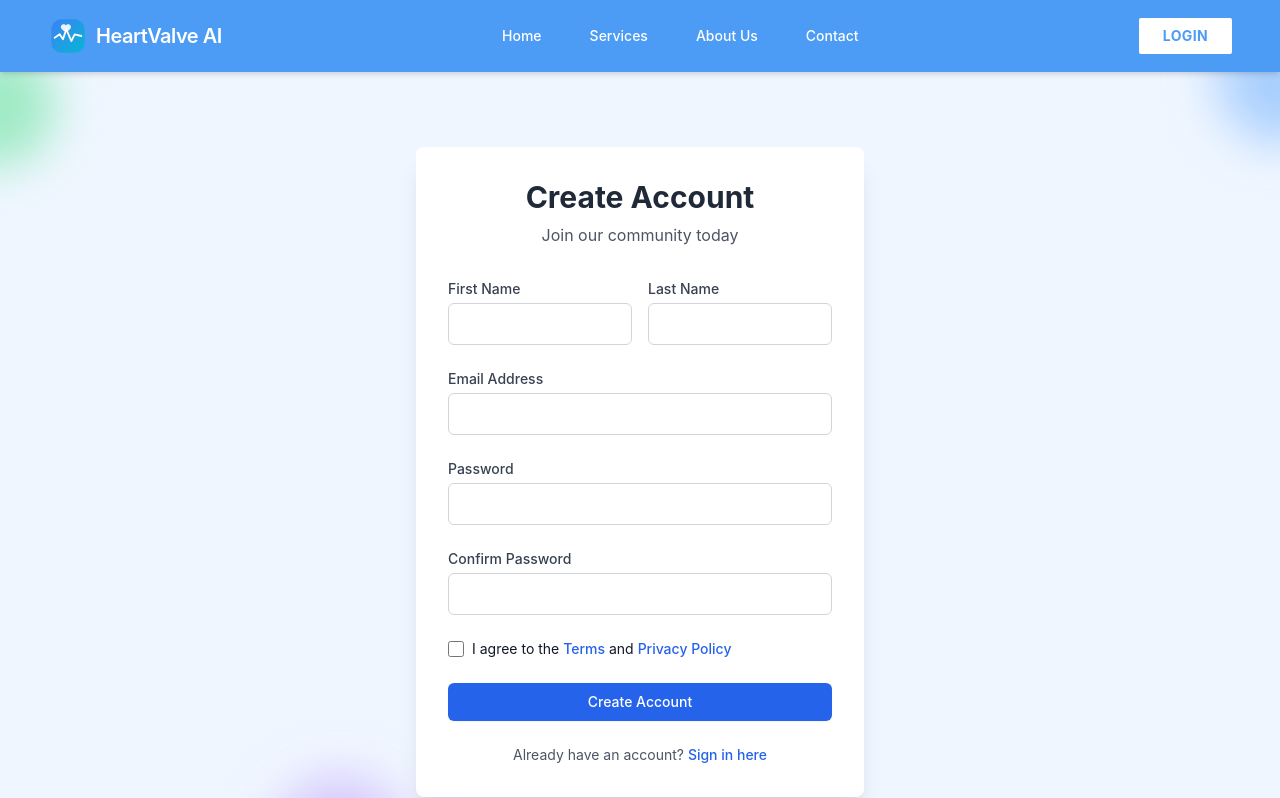
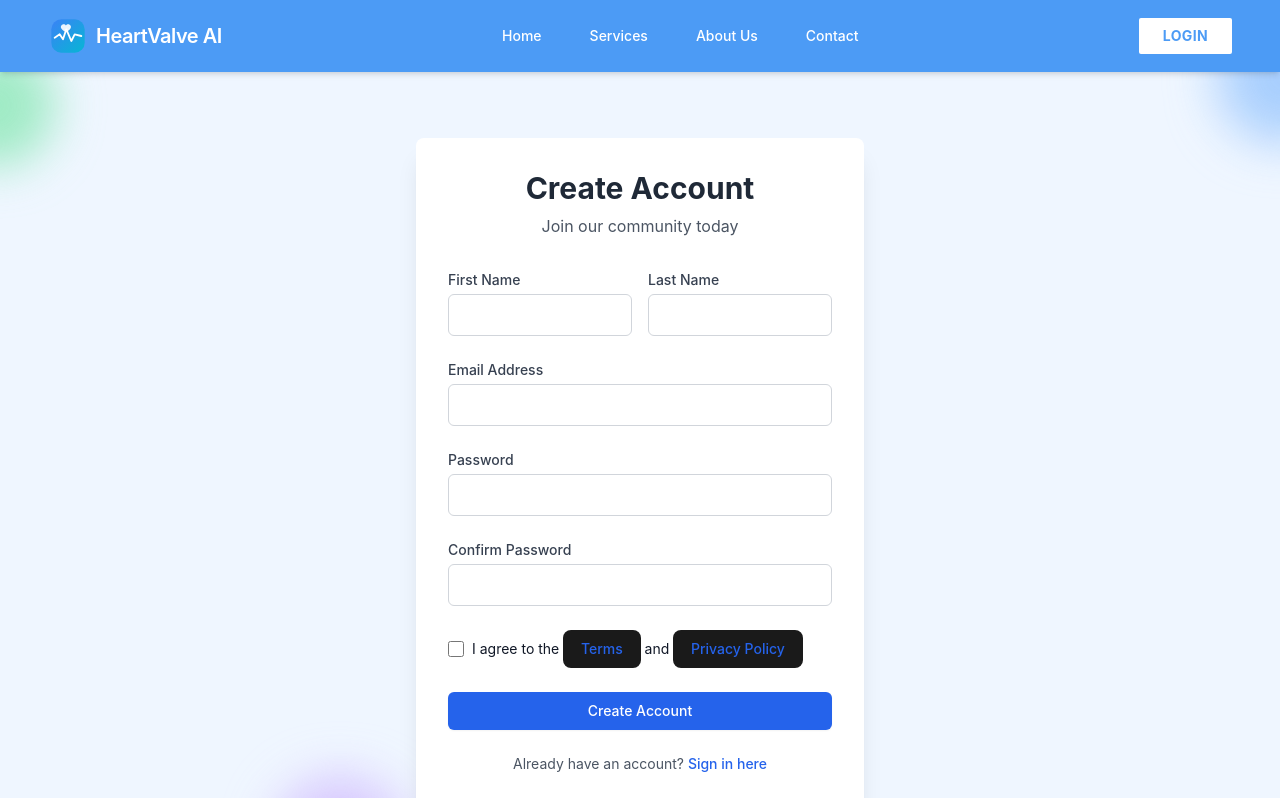
Before and after one commit to FaseehBajwa298/Heart-valve-detection, a React (Vite) app in the folder heart-valve-app/: page /register in a window 1280 px wide. Shown: the top 798 px of the page. Built offline with nearby package versions, Linux system fonts and the light colour scheme; no server answers.

Commit message:
feat(register): replace anchor tags with temporary alert buttons

```diff
--- a/heart-valve-app/src/pages/Register.jsx
+++ b/heart-valve-app/src/pages/Register.jsx
@@ -116,7 +116,22 @@ const Register = () => {
           <div className="flex items-center">
             <input id="agree-terms" type="checkbox" className="h-4 w-4 text-blue-600 focus:ring-blue-500 border-gray-300 rounded" required />
             <label htmlFor="agree-terms" className="ml-2 block text-sm text-gray-900">
-              I agree to the <a href="#" className="text-blue-600 hover:text-blue-500">Terms</a> and <a href="#" className="text-blue-600 hover:text-blue-500">Privacy Policy</a>
+              I agree to the{' '}
+              <button
+                type="button"
+                onClick={() => window.alert('Terms will be published soon.')}
+                className="text-blue-600 hover:text-blue-500"
+              >
+                Terms
+              </button>{' '}
+              and{' '}
+              <button
+                type="button"
+                onClick={() => window.alert('Privacy policy will be published soon.')}
+                className="text-blue-600 hover:text-blue-500"
+              >
+                Privacy Policy
+              </button>
             </label>
           </div>
 
```
